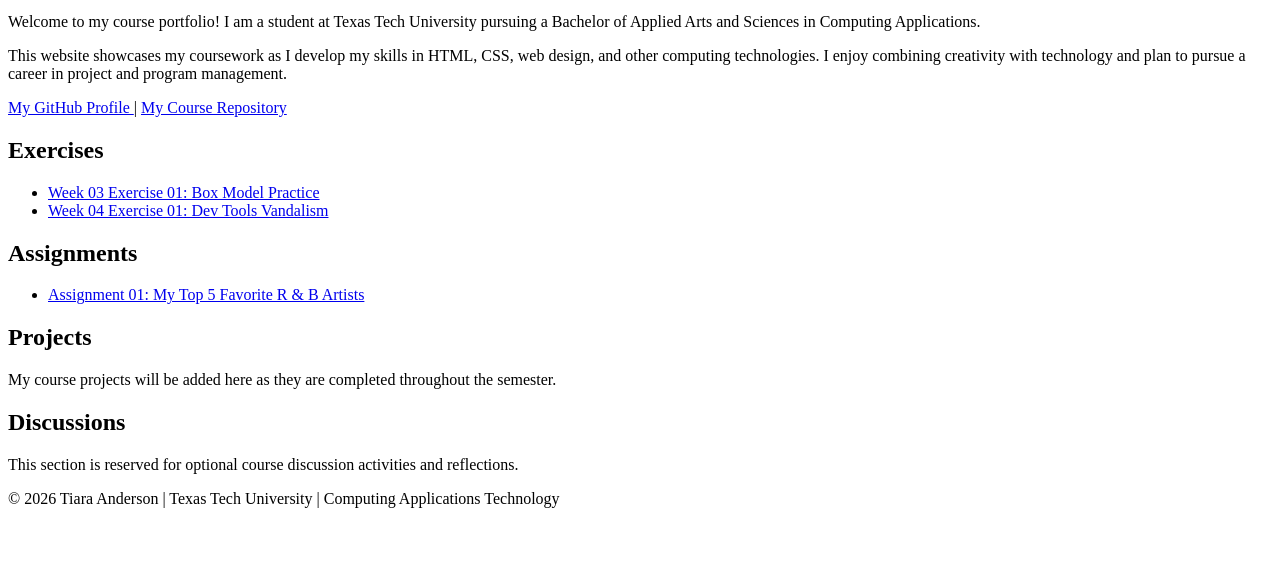
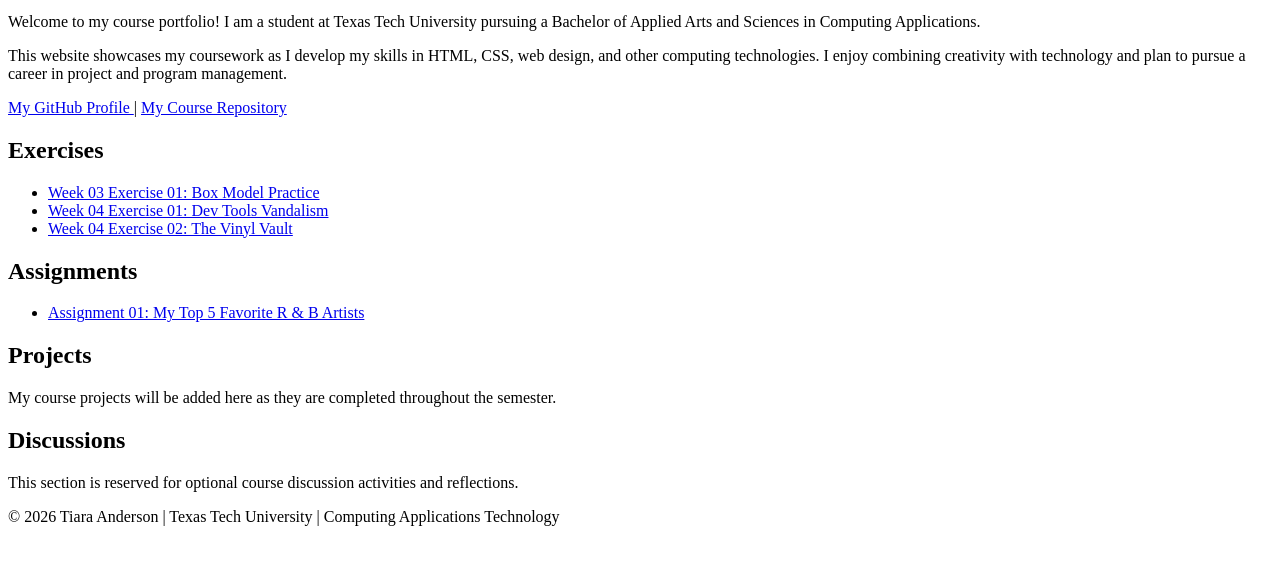
Before and after one commit to tiaariel-cyber/course-portfolio, a plain HTML site: page index.html in a window 1280 px wide. Shown: the part 148-712 px from the top of the page. Drawn offline with Linux system fonts and the light colour scheme.

Commit message:
update html

```diff
--- a/index.html
+++ b/index.html
@@ -54,6 +54,11 @@
                 <li> <a href="week-04-exercise-01/">
                         Week 04 Exercise 01: Dev Tools Vandalism
                     </li>
+                <li>
+                    <a href="week-04-exercise-02/">
+                        Week 04 Exercise 02: The Vinyl Vault
+                    </a>
+                </li>
 </a>
                     </a>
                 </li>
```
